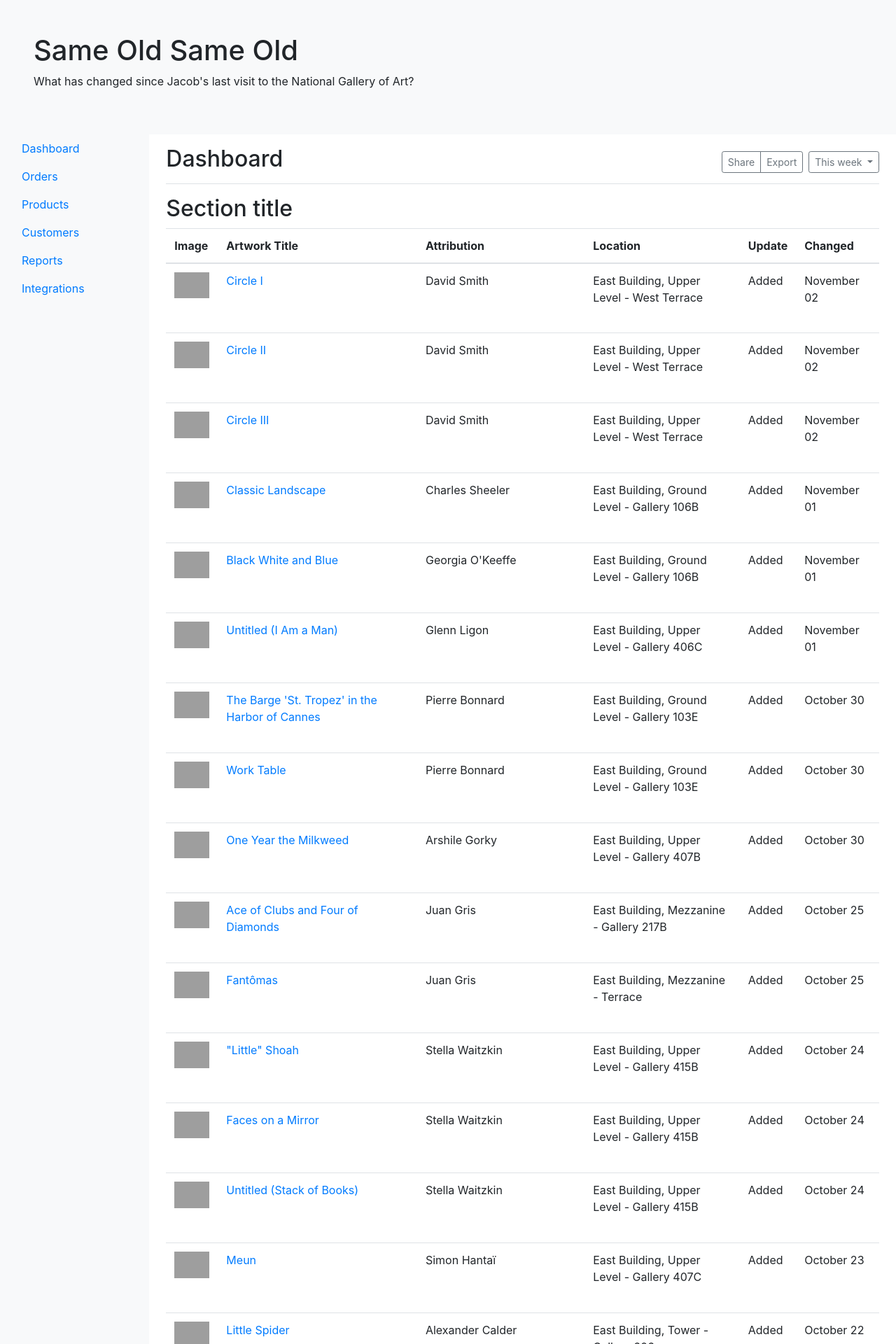
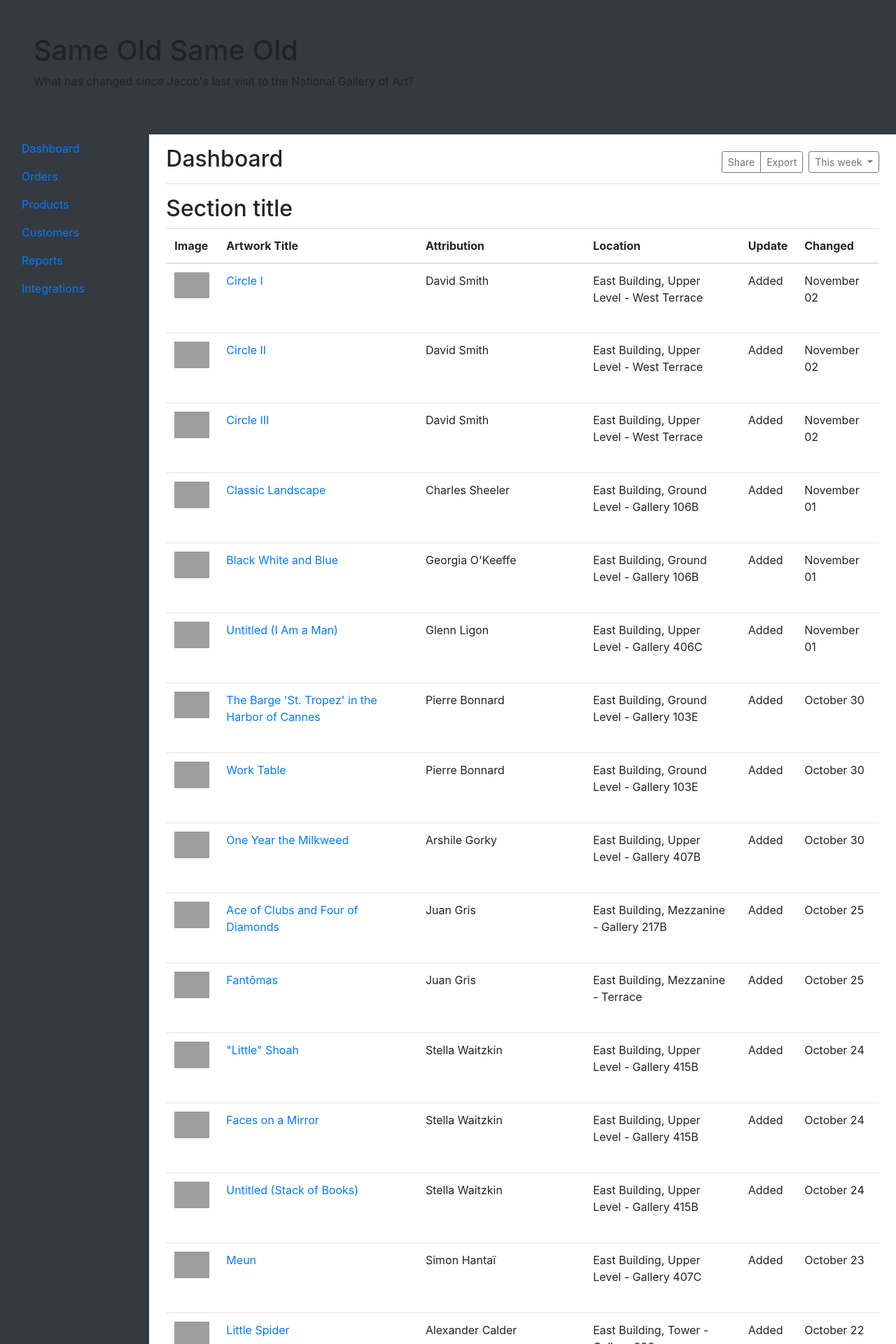
Before and after one commit to jacobmgreer/Same-Old-Same-Old, a Jekyll site: the page built from galleries/east/index.md, in a window 1280 px wide. Shown: the top 1920 px of the page at 70% size. Built offline with Jekyll 4.4.1, drawn with Linux system fonts in a browser that asks for light colours; our own code applies the rules of GitHub Pages for plain Markdown files; grey boxes are pictures that could not be loaded.

Commit message:
Update default.html

```diff
--- a/_layouts/default.html
+++ b/_layouts/default.html
@@ -6,7 +6,7 @@
   </head>
 
   <body>
-    <header class="d-flex flex-column flex-md-row align-items-md-center p-5 bg-light">
+    <header class="d-flex flex-column flex-md-row align-items-md-center p-5 bg-dark">
       <div class="site-info">
         <h1 class="site-name">{{ site.name }}</h1>
         <p class="site-description">{{ site.description }}</p>
@@ -16,7 +16,7 @@
 
 <div class="container-fluid">
   <div class="row">
-    <nav class="col-md-2 d-none d-md-block bg-light sidebar">
+    <nav class="col-md-2 d-none d-md-block bg-dark sidebar">
       <div class="sidebar-sticky">
         <ul class="nav flex-column">
           <li class="nav-item">
```
